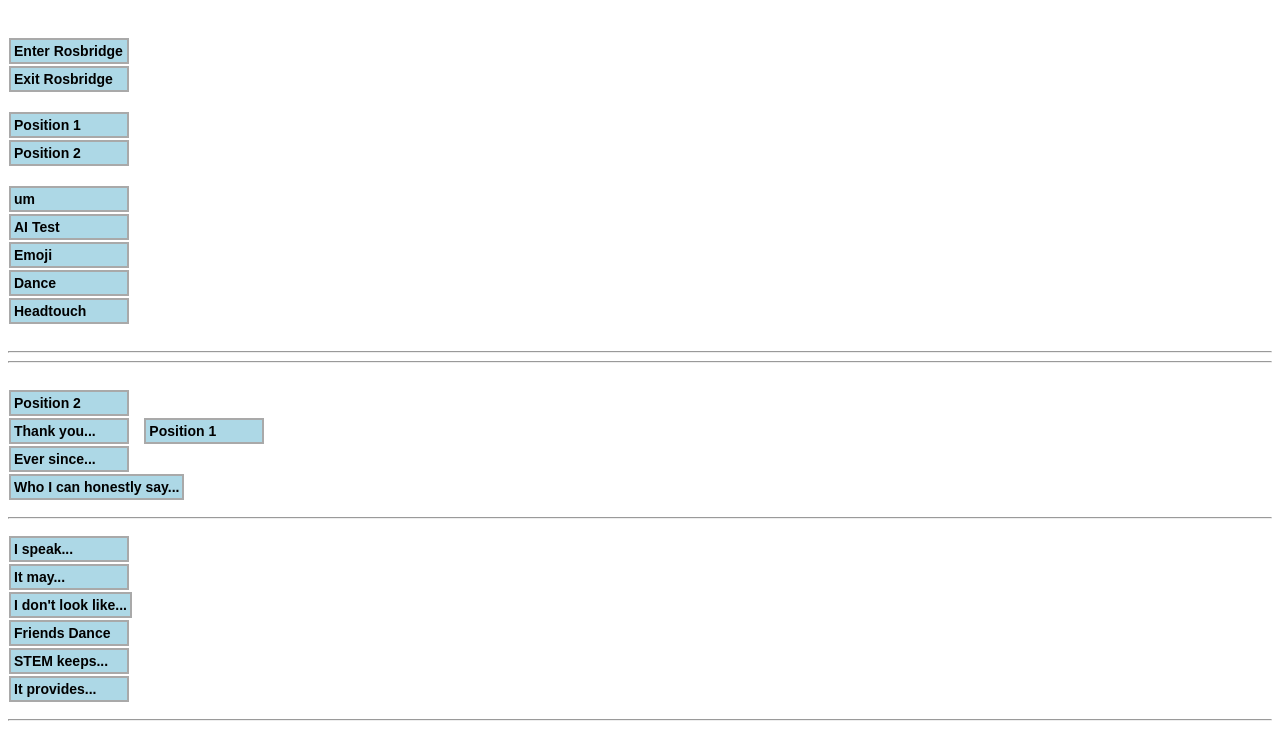
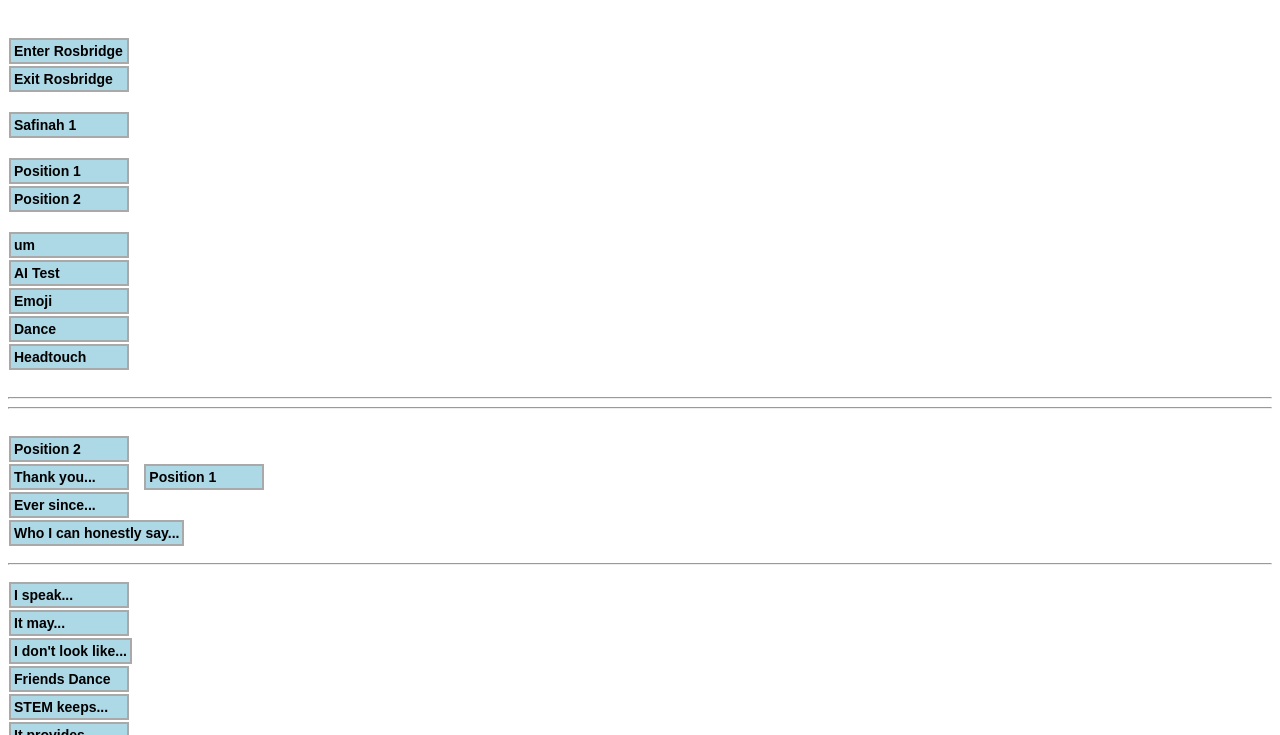
Before and after one commit to ferguson/jibo-workshop-hri2024-4, a plain HTML site: page web/index.html in a window 1280 px wide. Shown: the part 61-796 px from the top of the page. Drawn offline with Linux system fonts and the light colour scheme.

Commit message:
added button for Safinah's defense

```diff
--- a/web/index.html
+++ b/web/index.html
@@ -37,6 +37,10 @@
 
     <button onclick="mc.enter_rosbridge()">Enter Rosbridge</button><br>
     <button onclick="mc.exit_rosbridge()">Exit Rosbridge</button><br>
+
+    <br>
+
+    <button onclick="mc.safinah(1)">Safinah 1</button><br>
 
     <br>
 
--- a/web/mc.js
+++ b/web/mc.js
@@ -2,7 +2,7 @@
 
 // paste your rosbridge codespace port url into the next line replacing the example one
 // be sure to edit the https:// and change it to wss://
-const ROSBRIDGE_ADDRESS = 'wss://fuzzy-cod-w6q94xgqv255gr-9090.app.github.dev/';
+const ROSBRIDGE_ADDRESS = 'wss://spindly-mausoleum-x6g94x97r3pp6v-9090.app.github.dev/';
 
 let last_state;
 let last_state_cycle;
@@ -257,6 +257,27 @@ class MC {
         console.log('exited?');
     }
 
+    async safinah() {
+        let embodied_text = "<es name='SpinHead_01' nonBlocking='true' />I just love the attention";
+        await this.waitUntilNotSpeaking();
+        console.log(`speaking "${embodied_text}"`);
+        let jiboAction = new ROSLIB.Topic({
+            ros : this.ros,
+            name : '/jibo',
+            messageType : '/jibo_msgs/JiboAction'
+        });
+
+        var speak = new ROSLIB.Message({
+            do_tts: true,
+            tts_text: embodied_text,
+        });
+
+        jiboAction.publish(speak);
+        console.log('spoke?');
+
+        await this.waitUntilSpeaking();
+        await this.waitUntilNotSpeaking();
+    }
 
     async speech(speech_key, embodied_text) {
         if ((!speech_key && !embodied_text) || (speech_key && embodied_text)) {
```
